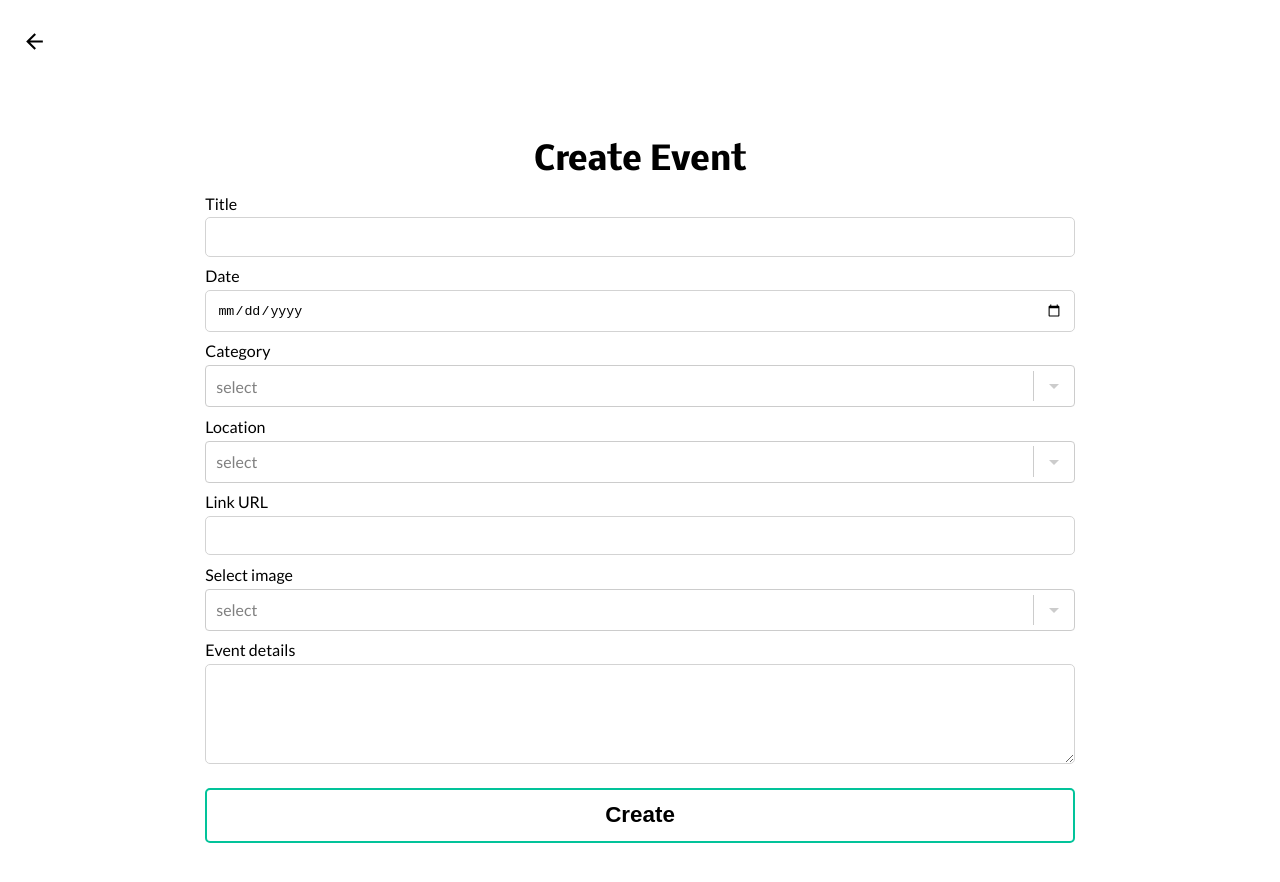
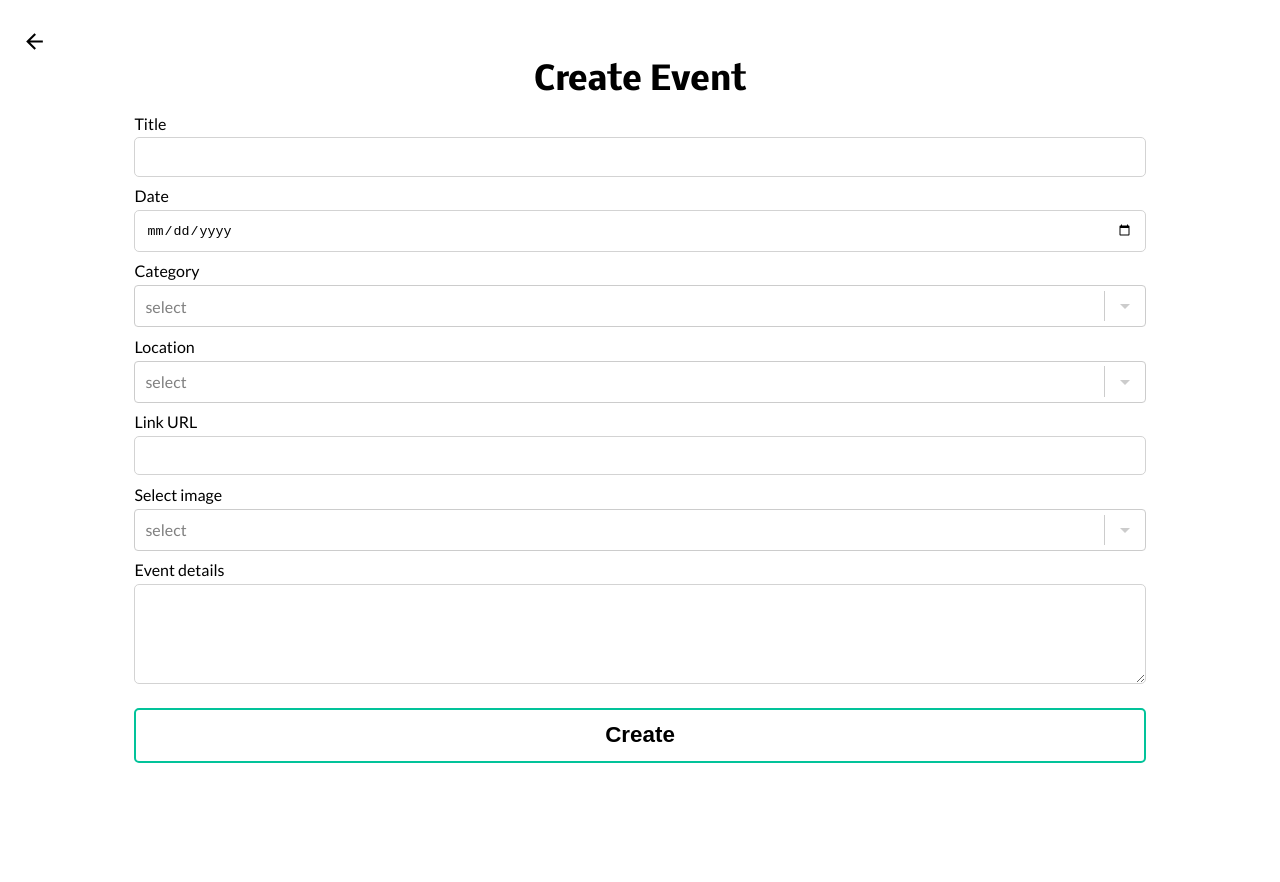
Before and after one commit to yukie-m/summative-3, a React (Create React App) app: page /create-event in a window 1280 px wide. After the commit the page ends 803 px from the top, so only its background shows below. Built offline with nearby package versions, Linux system fonts and the light colour scheme; a web font is replaced by a local one.

Commit message:
event form and list style fixed

```diff
--- a/src/components/DeleteEventList.jsx
+++ b/src/components/DeleteEventList.jsx
@@ -32,12 +32,11 @@ function DeleteEventList() {
   return (
     <>
       <button onClick={onGoBack} className="left-arrow" role="submit">
-            <MdArrowBack className="back-arrow"/>
+        <MdArrowBack className="back-arrow" />
       </button>
-      <div className="wrapper">
+      <div className="list-wrapper">
         <div className="header-text">
           <h1>Your Events</h1>
-        </div>
         </div>
         <div className="single-event">
           {events.map((item, index) => (
@@ -48,6 +47,7 @@ function DeleteEventList() {
             />
           ))}
         </div>
+      </div>
     </>
   );
 }
--- a/src/css/deletetion.scss
+++ b/src/css/deletetion.scss
@@ -1,7 +1,11 @@
 @use "colors";
 @use "./font";
 
-.wrapper {
+
+.list-wrapper {
+  margin-top: 20px;
+  width: 90%;
+  margin: auto;
 
   h1 {
     margin-top: 0;
--- a/src/css/form.scss
+++ b/src/css/form.scss
@@ -9,9 +9,10 @@
   display: flex;
   flex-direction: column;
   align-items: center;
-  width: 86%;
+  width: 100%;
   margin: 0 auto;
   padding-bottom: 2rem;
+  margin-top: -80px;
 
   h1 {
     margin-top: 0;
```
Lines whose indentation alone changed are shown as unchanged.
